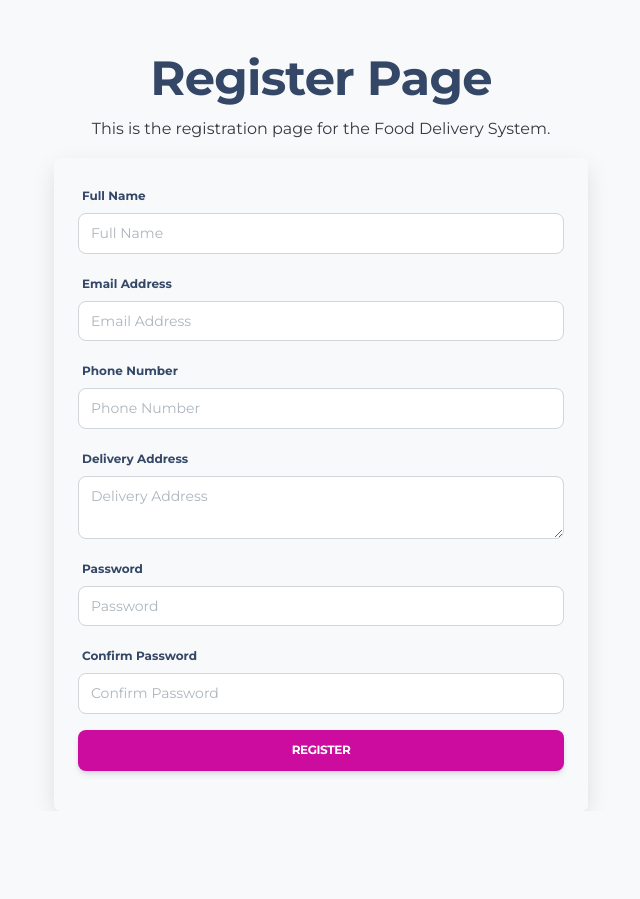
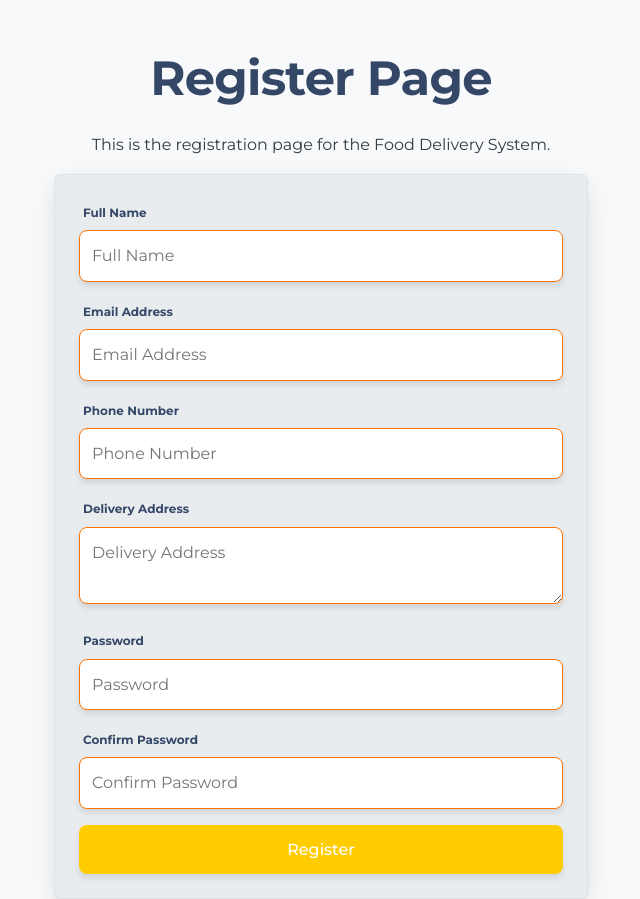
Before and after one commit to KabriAcid/food-delivery-system, a PHP site: page /auth/register.php in a window 1280 px wide. Shown: the whole page, without its empty margins (319-959 px from the left). Before the commit the page ends 811 px from the top, so only its background shows below. Run offline with PHP 8.4, Linux system fonts and the light colour scheme.

Commit message:
Update CSS variables for improved design consistency; change primary and secondary colors, and update font family to Montserrat

```diff
--- a/assets/css/style.css
+++ b/assets/css/style.css
@@ -1,7 +1,8 @@
+@import url("https://fonts.googleapis.com/css2?family=Montserrat:wght@300;400;500;700&display=swap");
 /* Root variables for consistent design */
 :root {
-  --primary-color: #007bff; /* Accent color: Bootstrap's primary blue */
-  --secondary-color: #6c757d; /* Neutral gray */
+  --primary-color: #ffcc00; /* Accent color: Bootstrap's primary blue */
+  --secondary-color: #ff7300; /* Neutral gray */
   --success-color: #28a745; /* Green for success messages */
   --danger-color: #dc3545; /* Red for error messages */
   --warning-color: #ffc107; /* Yellow for warnings */
@@ -9,7 +10,7 @@
   --light-color: #f8f9fa; /* Light background */
   --dark-color: #343a40; /* Dark text or background */
 
-  --font-family: "Roboto", sans-serif; /* Default font */
+  --font-family: "Montserrat", sans-serif; /* Default font */
   --font-size-base: 16px; /* Base font size */
   --border-radius: 0.5rem; /* Rounded corners */
   --box-shadow: 0 4px 6px rgba(0, 0, 0, 0.1); /* Subtle shadow */
--- a/auth/register.php
+++ b/auth/register.php
@@ -42,36 +42,36 @@
 
 <body>
     <div class="container mt-5">
-        <h1 class="text-center mb-2">Register Page</h1>
+        <h1 class="text-center mb-4">Register Page</h1>
         <p class="text-center">This is the registration page for the Food Delivery System.</p>
-        <div class="row justify-content-center mt-3">
+        <div class="row justify-content-center">
             <div class="col-md-6">
-                <form action="" method="POST" class="registration-form border-0 p-4 rounded shadow-lg">
+                <form action="" method="POST" class="registration-form border p-4 rounded shadow-lg bg-light">
                     <div class="mb-3">
                         <label for="name" class="form-label">Full Name</label>
-                        <input type="text" name="name" id="name" class="form-control" placeholder="Full Name" required>
+                        <input type="text" name="name" id="name" class="input-custom" placeholder="Full Name" required>
                     </div>
                     <div class="mb-3">
                         <label for="email" class="form-label">Email Address</label>
-                        <input type="email" name="email" id="email" class="form-control" placeholder="Email Address" required>
+                        <input type="email" name="email" id="email" class="input-custom" placeholder="Email Address" required>
                     </div>
                     <div class="mb-3">
                         <label for="phone" class="form-label">Phone Number</label>
-                        <input type="text" name="phone" id="phone" class="form-control" placeholder="Phone Number" required>
+                        <input type="text" name="phone" id="phone" class="input-custom" placeholder="Phone Number" required>
                     </div>
                     <div class="mb-3">
                         <label for="address" class="form-label">Delivery Address</label>
-                        <textarea name="address" id="address" class="form-control" placeholder="Delivery Address" required></textarea>
+                        <textarea name="address" id="address" class="textarea-custom" placeholder="Delivery Address" required></textarea>
                     </div>
                     <div class="mb-3">
                         <label for="password" class="form-label">Password</label>
-                        <input type="password" name="password" id="password" class="form-control" placeholder="Password" required>
+                        <input type="password" name="password" id="password" class="input-custom" placeholder="Password" required>
                     </div>
                     <div class="mb-3">
                         <label for="confirm_password" class="form-label">Confirm Password</label>
-                        <input type="password" name="confirm_password" id="confirm_password" class="form-control" placeholder="Confirm Password" required>
+                        <input type="password" name="confirm_password" id="confirm_password" class="input-custom" placeholder="Confirm Password" required>
                     </div>
-                    <button type="submit" name="register" class="btn btn-primary w-100">Register</button>
+                    <button type="submit" name="register" class="btn-custom w-100">Register</button>
                 </form>
             </div>
         </div>
```
